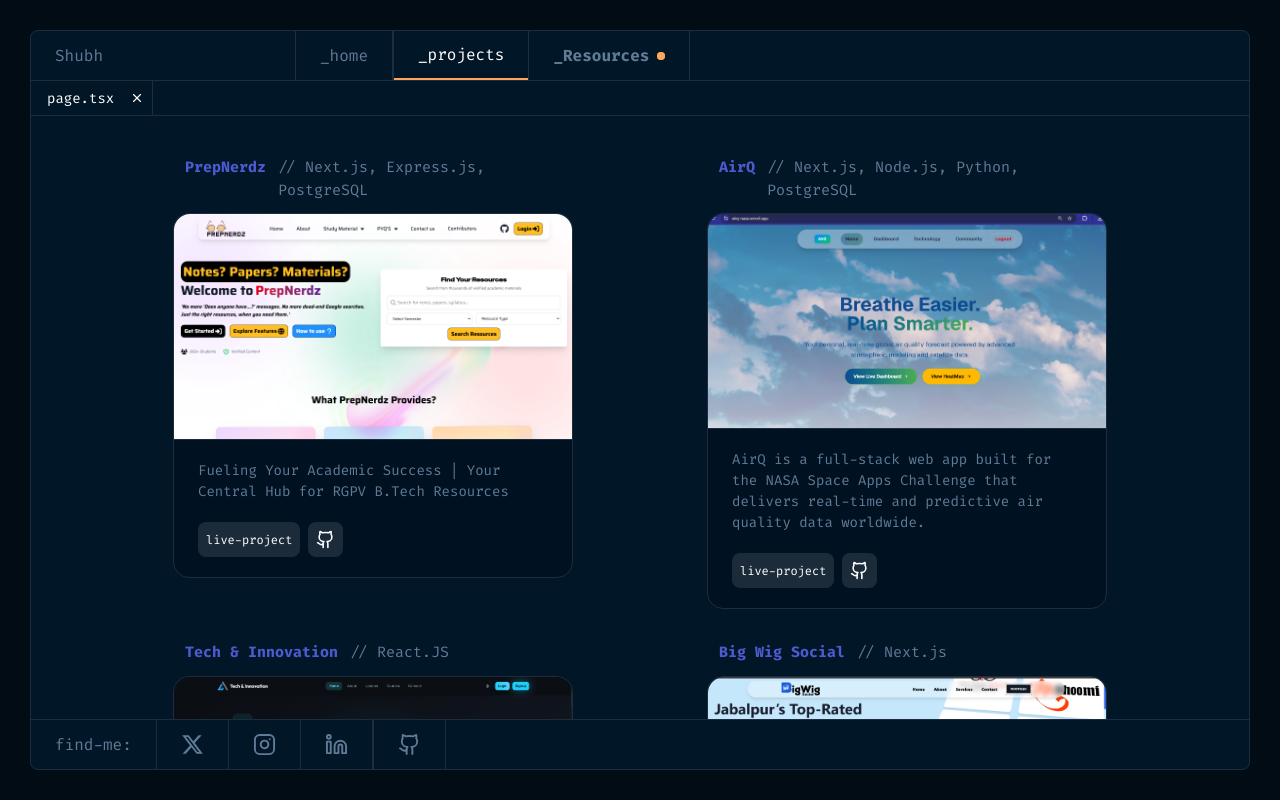
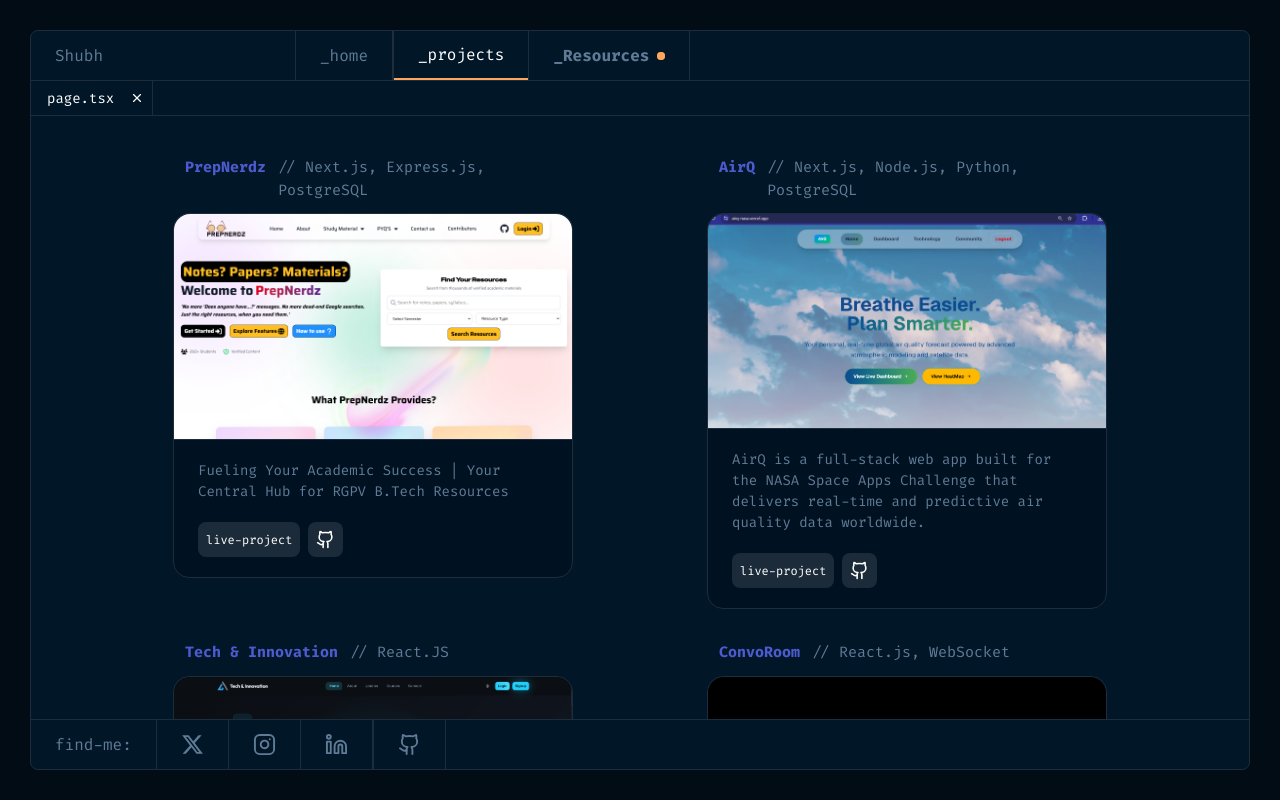
Before and after one commit to Shubhashish-Chakraborty/shubhportfolio, a Next.js app: page /projects in a window 1280 px wide. Built offline with nearby package versions, Linux system fonts and the light colour scheme.

Commit message:
removed the thing

```diff
--- a/src/app/projects/page.jsx
+++ b/src/app/projects/page.jsx
@@ -127,23 +127,6 @@
                             />
 
                             <ProjectsPanel
-                                projectName={"Big Wig Social"}
-                                detail="Next.js"
-                                image={
-                                    <Image
-                                        src="/projects/bigwigsocial.png"
-                                        alt="Project Box"
-                                        width={400}
-                                        height={500}
-                                        className="rounded-t-2xl border-b border-white"
-                                    />
-                                }
-                                description="Built a modern, high-performance website for a digital marketing agency with a sleek UI, optimized SEO structure, and seamless user experience."
-                                liveSiteLink="https://bigwigsocial.com"
-                                githubLink="https://github.com/Shubhashish-Chakraborty"
-                            />
-
-                            <ProjectsPanel
                                 projectName={"ConvoRoom"}
                                 detail="React.js, WebSocket"
                                 image={
```
